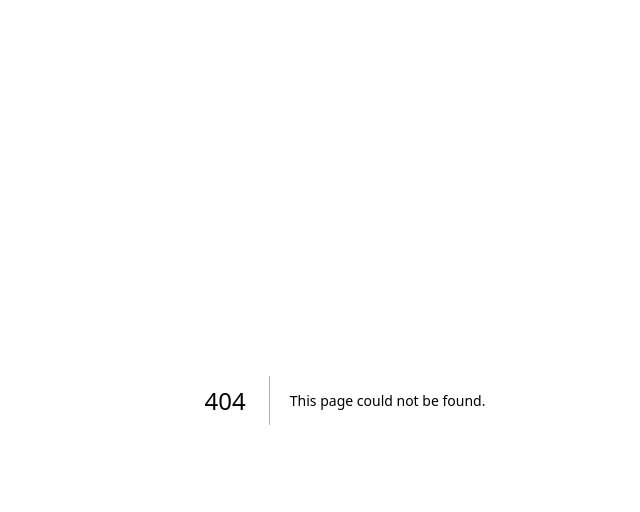
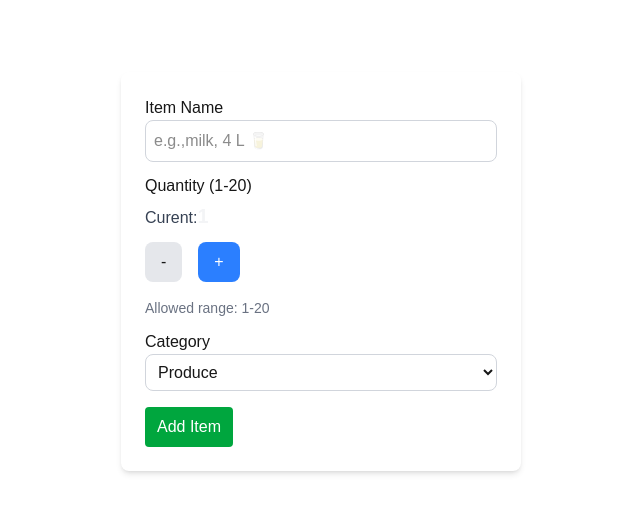
Before and after one commit to Mishti3678/cprg306-assignments, a Next.js app: page /week-5 in a window 1280 px wide. Before the commit this address had no page. Shown: the top 512 px of the page, without its empty margins (295-935 px from the left). Built offline with nearby package versions, Linux system fonts and the light colour scheme.

Commit message:
Your commit message

```diff
--- a/app/page.js
+++ b/app/page.js
@@ -10,7 +10,8 @@
       <Link href="/week-2">Go to Week 2 </Link>→
       <Link href="/week-3">Go to Week 3 </Link>→
       <Link href="/week-4">Go to Week 4 </Link>→
-      Go to Week 5 → Go to Week 6 →  Go to Week 7 → Go to Week 8 →
+      <Link href="/week-5">Go to Week 5 </Link>→
+      Go to Week 6 →  Go to Week 7 → Go to Week 8 →
       </p>
     </main>
   );
--- /dev/null
+++ b/app/week-5/new-item.js
@@ -0,0 +1,103 @@
+/*Add the "use client" directive to the top of the file.
+  Import the useState hook from React.*/
+
+"use client";
+import { useState } from "react";
+import Link from 'next/link';
+
+export default function NewItem() {
+  const [name, setName] = useState("");
+  const [quantity, setQuantity] = useState(1);
+
+    // Increment function (max 20)
+  const increment = () => {setQuantity((prev) => (prev < 20 ? prev + 1 : prev));};
+     // Decrement function (min 1)
+  const decrement = () => {setQuantity((prev) => (prev > 1 ? prev - 1 : prev));};
+  const [category, setCategory] = useState("produce");
+
+
+  // Handle form submission
+  const handleSubmit = (event) => {
+    event.preventDefault();
+
+
+    const item = { name, quantity, category };
+    console.log("New item:", item);
+    alert(`Item: ${name}\nQuantity: ${quantity}\nCategory: ${category}`);
+
+    // Reset form fields
+    setName("");
+    setQuantity(1);
+    setCategory("produce");
+  };
+
+
+
+  return (
+    <form onSubmit={handleSubmit}>
+      <div className="bg-white p-6 rounded-lg shadow-md w-[400px] required">
+        <label className="text- mb-1 ">Item Name</label>
+        <input
+          type="text"
+          id ="name"
+          name="name"
+          required
+          value={name}
+          onChange={(e) => setName(e.target.value)}
+          placeholder="e.g.,milk, 4 L 🥛"
+          className="w-full p-2 border border-gray-300 rounded-lg"
+        />
+
+
+        <div className="flex flex-col items-start"></div>
+        <h1 className="text- text-gray-150 mb-1 mt-3">Quantity (1-20)</h1>
+        <h1 className="text- text-gray-700 mb-3">
+          Curent:
+          <span className="text-xl text-gray-100 font-bold">{quantity}</span>
+        </h1>
+        <div className="flex items-left space-x-4 mb-4">
+          <button
+            onClick={decrement}
+            className="px-4 py-2 bg-gray-200 text-white-900 rounded-lg"
+          >
+            -
+          </button>
+
+          <button type= "button"
+            onClick={increment}
+            className="px-4 py-2 bg-blue-500 text-white rounded-lg hover:bg-blue-600"
+          >
+            +
+          </button>
+        </div>
+        <p className="mt-0 mb-3 text-sm text-gray-500">Allowed range: 1-20</p>
+
+        <label className="text- text-gray-150 mb-1 ">Category</label>
+        <select
+          value={category}
+          onChange={(e) => setCategory(e.target.value)}
+          placeholder="Snacks"
+          className="w-full p-2 border border-gray-300 rounded-lg hover:border-gray-400 mb-4"
+        >
+          <option value="produce">Produce</option>
+          <option value="dairy">Dairy</option>
+          <option value="bakery">Bakery</option>
+          <option value="meat">Meat</option>
+          <option value="frozen foods">Frozen Foods</option>
+          <option value="canned goods">Canned Goods</option>
+          <option value="dry goods">Dry Goods</option>
+          <option value="beverages">Beverages</option>
+          <option value="snacks">snacks</option>
+          <option value="household">Household</option>
+          <option value="other">Other</option>
+
+          </select>
+        <button
+          type="submit"
+          className="bg-green-600 text-white  px-3 py-2 rounded hover:bg-green-800">
+          Add Item
+        </button>
+      </div>
+    </form>
+  );
+}
--- /dev/null
+++ b/app/week-5/page.js
@@ -0,0 +1,16 @@
+
+import NewItem from './new-item';
+
+export default function week5Page() {
+  return (
+    <main className="flex flex-col items-center justify-start min-h-screen p-6 ">
+      <div className="w-full max-w-md">
+       <h1 className="text-2xl font-bold mb-4 text-white">
+        Week 5 — New Item
+        </h1>
+      <NewItem />
+      </div>
+    </main>
+  );
+
+}
```
Also changed, not shown: app/week-4/new-item.js (line endings or trailing spaces).
